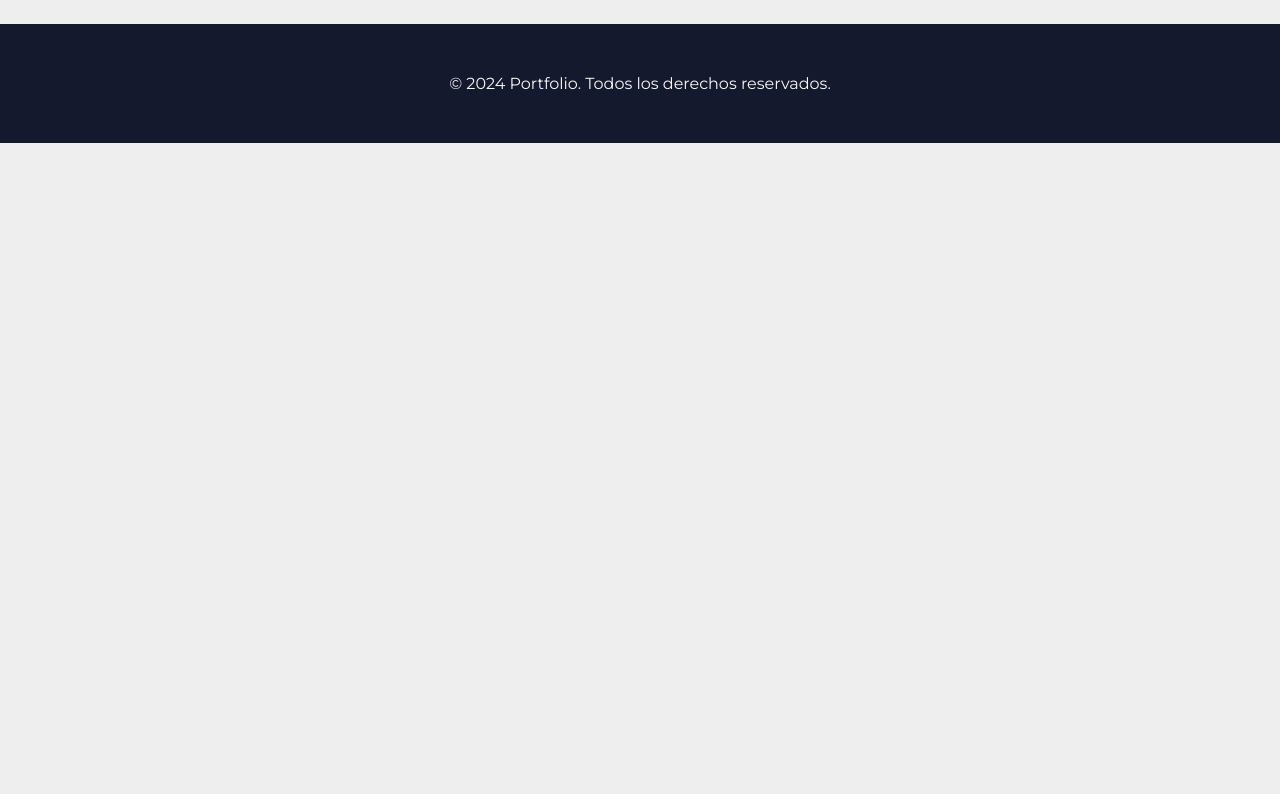
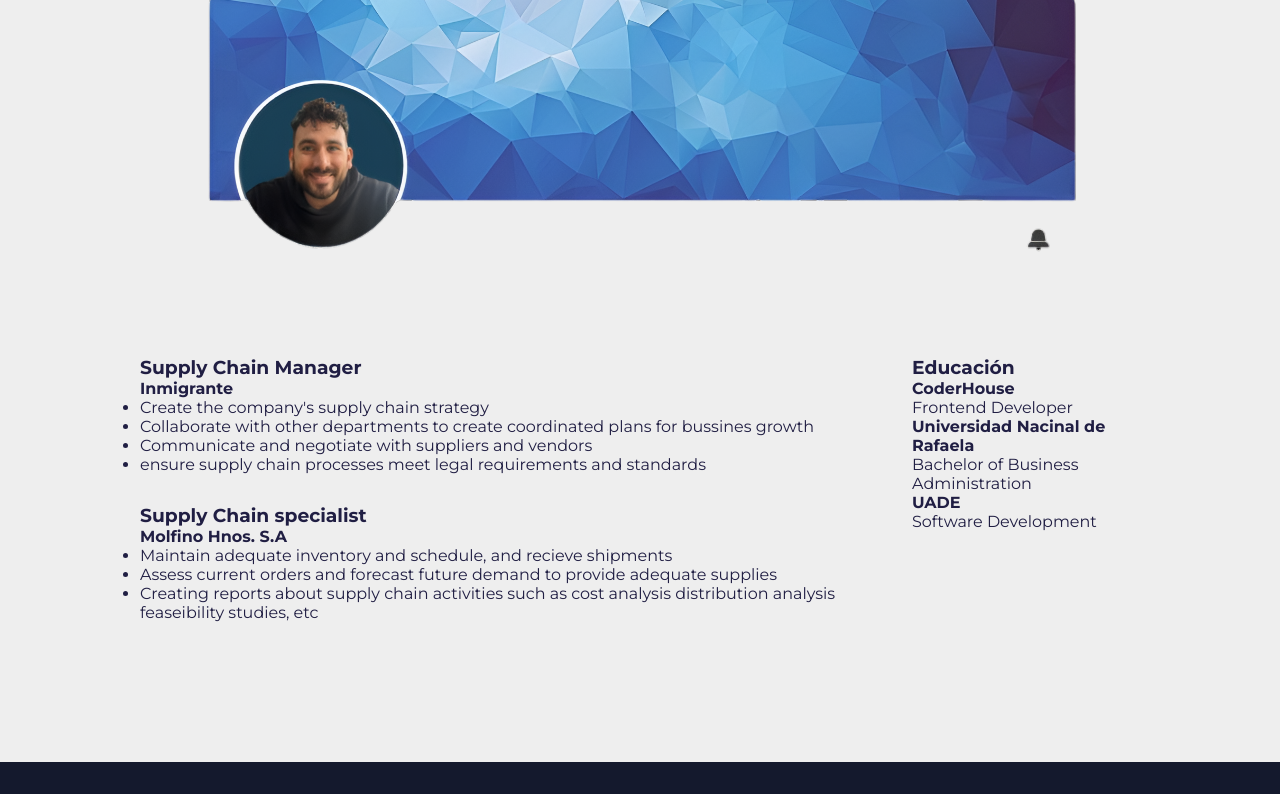
Before and after one commit to andres-Cecconi/portfolio_desarrolloWeb, a plain HTML site: page pages/curriculum.html in a window 1280 px wide. Shown: the part 181-975 px from the top of the page. Before the commit the page ends 800 px from the top, so only its background shows below. Drawn offline with Linux system fonts and the light colour scheme; files whose address does not match are found by name.

Commit message:
seccion cv

```diff
--- a/css/stylesheet.css
+++ b/css/stylesheet.css
@@ -301,7 +301,31 @@ h1 {
     align-items: center;
 }
 
+/* -----ESTILOS PAGINA CV------ */
 
+.cvContainer {
+    padding: 50px;
+    display: flex;
+    flex-direction: column;
+    align-items: center;
+}
+
+.cvPerfil {
+    justify-content: center;
+    width: 75%;
+}
+
+.cvInfo {
+    margin: 50px;
+    padding: 25px;
+    display: flex;
+    flex-direction: row;
+    gap: 4%;
+}
+
+.infoItem {
+    padding: 15px;
+}
 
 
 
--- a/pages/curriculum.html
+++ b/pages/curriculum.html
@@ -29,7 +29,52 @@
     </header>
 
     <main>
-        <h1>Mi Curriculum</h1>
+        <div class="cvContainer">
+            <img class="cvPerfil" src="../assets/perfilCV.png" alt="">
+            <div class="cvInfo">
+                <div class="infoRow">
+                    <div class="infoItem">
+                        <h3>Supply Chain Manager</h3>
+                        <h4>Inmigrante</h4>
+                        <ul>
+                            <li>Create the company's supply chain strategy</li>
+                            <li>Collaborate with other departments to create coordinated plans for bussines growth</li>
+                            <li>Communicate and negotiate with suppliers and vendors</li>
+                            <li>ensure supply chain processes meet legal requirements and standards</li>
+                        </ul>
+                    </div>
+                    <div class="infoItem">
+                        <h3>Supply Chain specialist</h3>
+                        <h4>Molfino Hnos. S.A</h4>
+                        <ul>
+                            <li>Maintain adequate inventory and schedule, and recieve shipments</li>
+                            <li>Assess current orders and forecast future demand to provide adequate supplies</li>
+                            <li>Creating reports about supply chain activities such as cost analysis distribution
+                                analysis feaseibility studies, etc</li>
+                        </ul>
+                    </div>
+                </div>
+                <div class="infoRow">
+                    <div class="infoItem">
+                        <div>
+                            <h3>Educación</h3>
+                            <div>
+                                <h4>CoderHouse</h4>
+                                <p>Frontend Developer</p>
+                            </div>
+                            <div>
+                                <h4>Universidad Nacinal de Rafaela</h4>
+                                <p>Bachelor of Business Administration</p>
+                            </div>
+                            <div>
+                                <h4>UADE</h4>
+                                <p>Software Development</p>
+                            </div>
+                        </div>
+                    </div>
+                </div>
+            </div>
+        </div>
     </main>
 
 
```
Also changed, not shown: assets/perfilCV.png (added).
